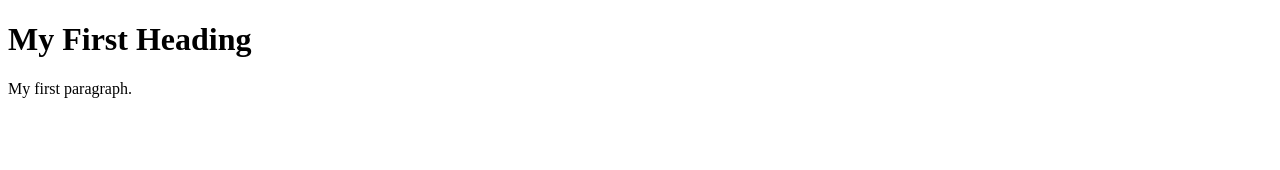
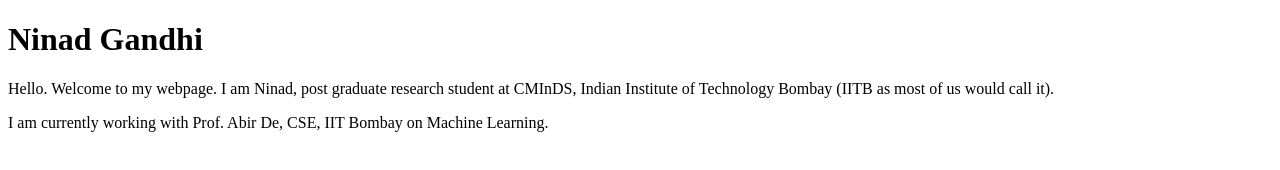
Before and after one commit to Ninyo97/ninyo97.github.io, a plain HTML site: page index.html in a window 1280 px wide. Drawn offline with Linux system fonts and the light colour scheme.

Commit message:
Wrote intro

```diff
--- a/index.html
+++ b/index.html
@@ -1,9 +1,16 @@
 <!DOCTYPE html>
 <html>
-<body>
+    <body>
 
-<h1>My First Heading</h1>
-<p>My first paragraph.</p>
+        <h1>Ninad Gandhi</h1>
+        <p>
+            Hello. Welcome to my webpage. I am Ninad, post graduate research student at
+            CMInDS, Indian Institute of Technology Bombay (IITB as most of us would call it).
+        </p>
+        <p>
+            I am currently working with Prof. Abir De, CSE, IIT Bombay on Machine Learning.
+        </p>
 
-</body>
+
+    </body>
 </html>
```
